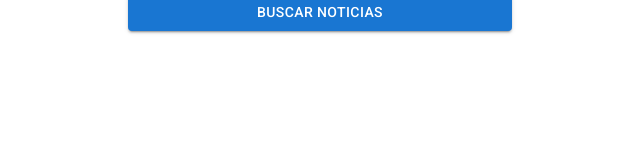
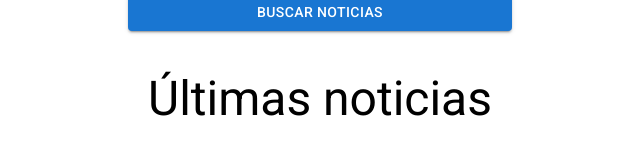
Before and after one commit to Hernan1ro/news-search-engine, a React (Vite) app: page / in a window 1280 px wide. Shown: the part 214-368 px from the top of the page, without its empty margins (320-960 px from the left). Built offline with nearby package versions, Linux system fonts and the light colour scheme; no server answers.

Commit message:
creting news component

```diff
--- a/src/App.jsx
+++ b/src/App.jsx
@@ -1,5 +1,6 @@
 import { Container, Grid, Typography } from "@mui/material";
 import Formulario from "./components/Formulario";
+import ListadoNoticias from "./components/ListadoNoticias";
 import { NoticiasProvider } from "./context/NoticiasProvider";
 
 function App() {
@@ -21,6 +22,7 @@
             <Formulario />
           </Grid>
         </Grid>
+        <ListadoNoticias />
       </Container>
     </NoticiasProvider>
   );
--- /dev/null
+++ b/src/components/ListadoNoticias.jsx
@@ -0,0 +1,27 @@
+import { Grid } from "@mui/material";
+import { Typography } from "@mui/material";
+import useNoticias from "../hooks/useNoticias";
+import Noticia from "./Noticia";
+
+const ListadoNoticias = () => {
+  const { noticias } = useNoticias();
+  return (
+    <>
+      <Typography
+        textAlign={"center"}
+        marginY={5}
+        variant="h3"
+        component={"h2"}
+      >
+        Últimas noticias
+      </Typography>
+      <Grid>
+        {noticias.map((noticia) => (
+          <Noticia key={noticia.url} noticia={noticia} />
+        ))}
+      </Grid>
+    </>
+  );
+};
+
+export default ListadoNoticias;
--- /dev/null
+++ b/src/components/Noticia.jsx
@@ -0,0 +1,7 @@
+import React from "react";
+
+const Noticia = ({ noticia }) => {
+  return <div>Noticia</div>;
+};
+
+export default Noticia;
--- a/src/context/NoticiasProvider.jsx
+++ b/src/context/NoticiasProvider.jsx
@@ -23,7 +23,7 @@
     setCategoria(e.target.value);
   };
   return (
-    <NoticiasContext.Provider value={{ categoria, handleChange }}>
+    <NoticiasContext.Provider value={{ categoria, handleChange, noticias }}>
       {children}
     </NoticiasContext.Provider>
   );
```
